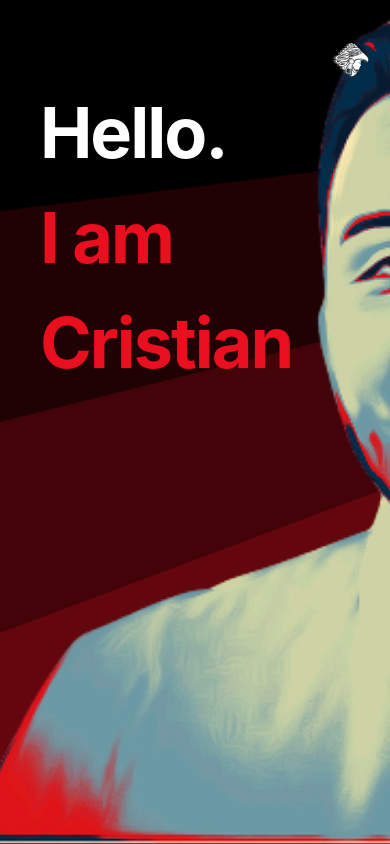
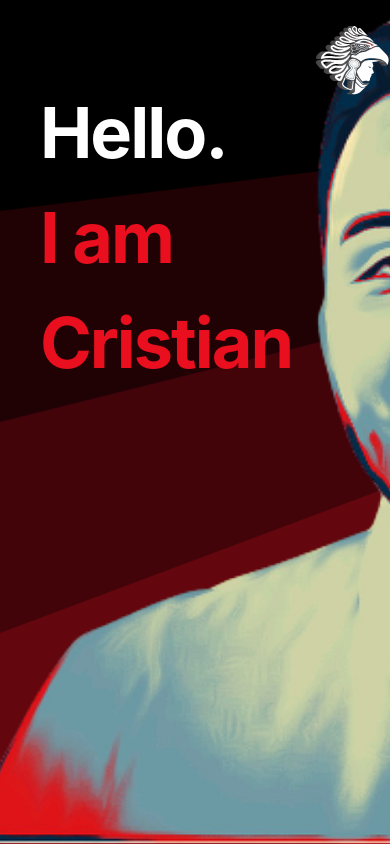
Before and after one commit to ramirezc1/CristianRamirez, a React (Create React App) app: page / in a window 390 px wide. Built offline with nearby package versions, Linux system fonts and the light colour scheme.

Commit message:
reduced image size and corrected responsiveness of app

```diff
--- a/src/components/Logo.jsx
+++ b/src/components/Logo.jsx
@@ -1,26 +1,35 @@
-import React from "react";
-import styled from "styled-components";
-import { Link } from "react-router-dom";
-import { motion } from "framer-motion";
-import logo from "../assets/images/logo.svg";
+import React from 'react';
+import styled from 'styled-components';
+import { Link } from 'react-router-dom';
+import { motion } from 'framer-motion';
+import logo from '../assets/images/logo.svg';
 
 const Container = styled.div`
   position: fixed;
   top: 40px;
   left: 85vw;
-  height: 10vw;
   z-index: 3;
+  @media only screen and (max-width: 600px) {
+    top: 20px;
+    left: 80vw;
+  }
 `;
 
 const Image = styled(motion.img)`
   height: 100%;
+  width: 150px;
+  height: 150px;
+  @media only screen and (max-width: 600px) {
+    width: 80px;
+    height: 80px;
+  }
 `;
 const Logo = () => (
   <Container>
     <Link to={`${process.env.PUBLIC_URL}/`}>
-      <Image alt="logo" whileHover={{ scale: 1.1 }} src={logo} />
+      <Image alt='logo' whileHover={{ scale: 1.1 }} src={logo} />
     </Link>
   </Container>
-  );
+);
 
 export default Logo;
```
Also changed, not shown: 2 other files (tests, documents, lock files or other folders).
